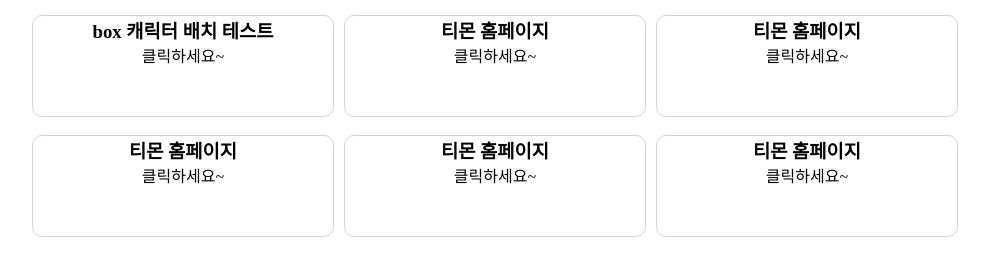
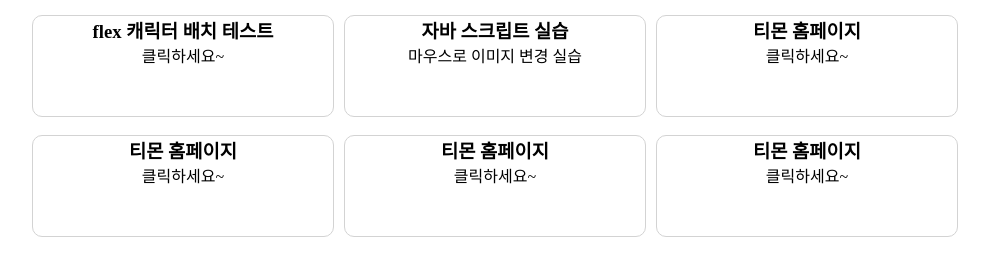
Before and after one commit to dohwattang/htmlSource, a plain HTML site: page index.html in a window 1280 px wide. Shown: the part 190-466 px from the top of the page, without its empty margins (158-1147 px from the left). Drawn offline with Linux system fonts and the light colour scheme.

Commit message:
Update index.html

```diff
--- a/index.html
+++ b/index.html
@@ -59,16 +59,16 @@
         </section>
         <section>
             <div class="div">
-                <h3>box 캐릭터 배치 테스트</h3>
+                <h3>flex 캐릭터 배치 테스트</h3>
                 <a href="boxTest_Luke.html">클릭하세요~</a>
             </div>
             <div class="div">
-                <h3>티몬 홈페이지</h3>
-                <a href="">클릭하세요~</a>
+                <h3>자바 스크립트 실습</h3>
+                <a href="">마우스로 이미지 변경 실습</a>
             </div>
             <div class="div">
                 <h3>티몬 홈페이지</h3>
-                <a href="">클릭하세요~</a>
+                <a href="clickEx.html">클릭하세요~</a>
             </div>
         </section>
         <section>
```
